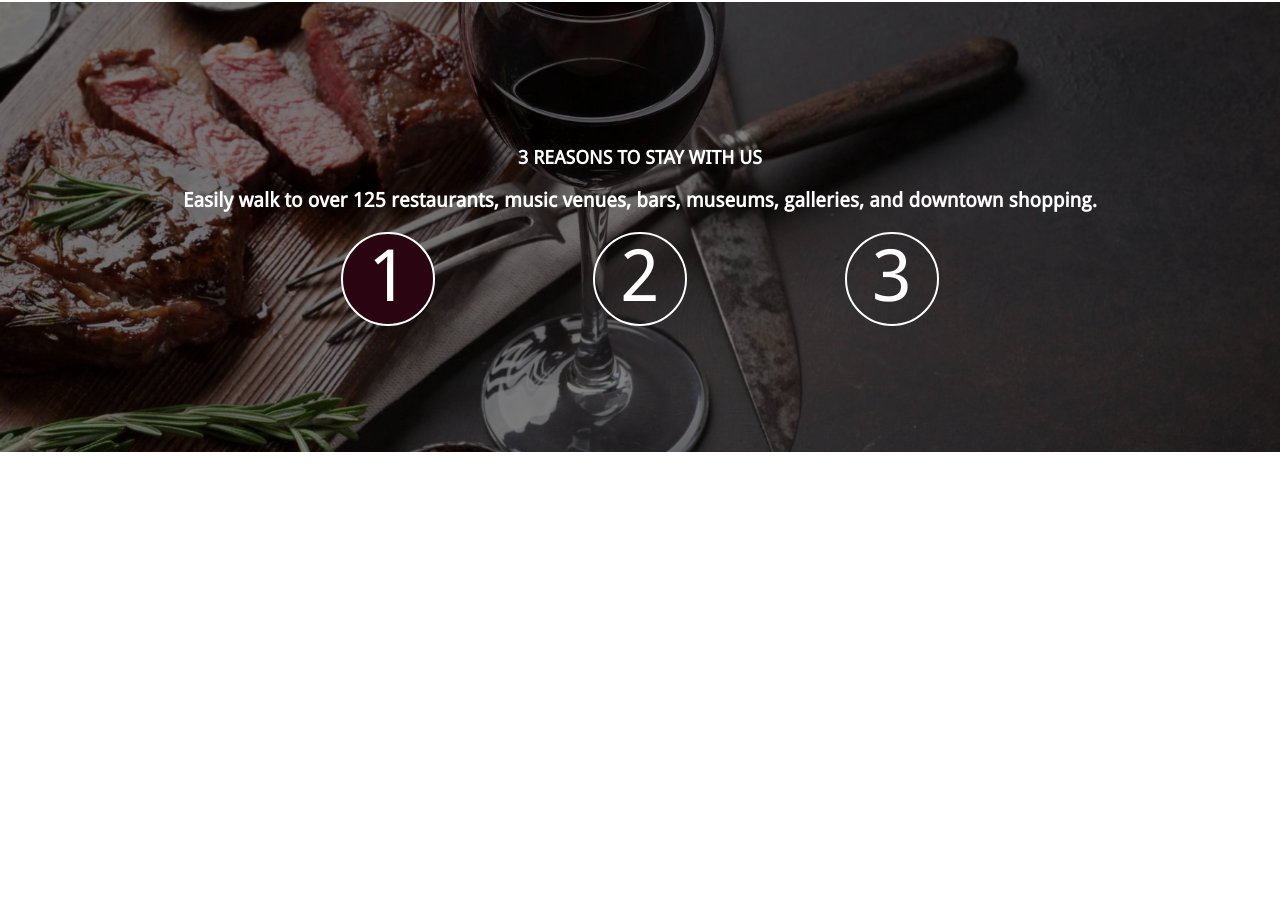
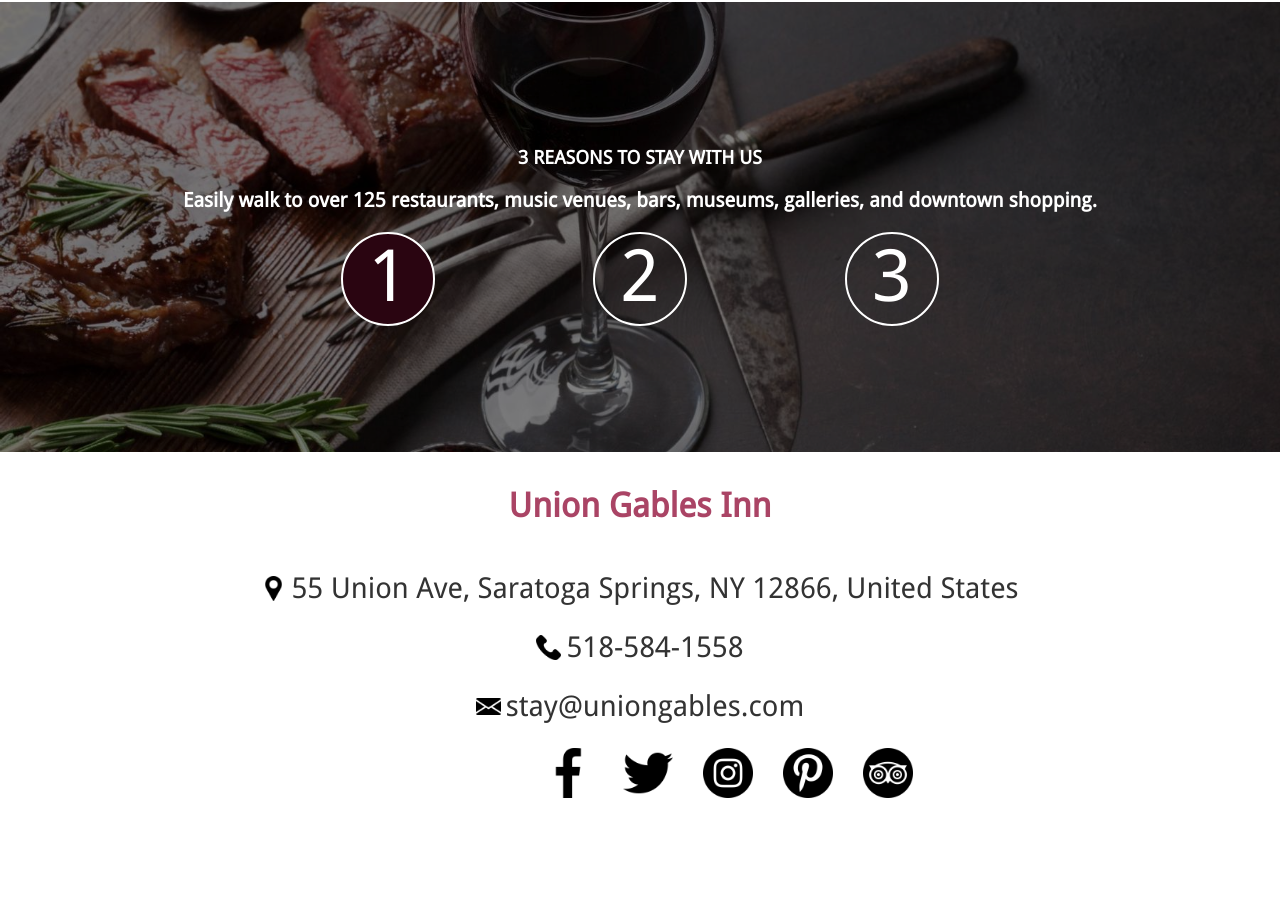
Before and after one commit to vilaj46/union-gables, a Gatsby site: page / in a window 1280 px wide. Shown: the part 2789-3700 px from the top of the page. Before the commit the page ends 3241 px from the top, so only its background shows below. Built offline with nearby package versions, Linux system fonts and the light colour scheme; Gatsby itself is replaced by a stand-in of ours.

Commit message:
Started Footer and added social media links.

```diff
--- a/src/pages/index.js
+++ b/src/pages/index.js
@@ -4,10 +4,9 @@ import * as React from "react";
  * Discover Saratoga Links
  * Add Space in Good to Know
  * Gray block above 3 reasons
- * Footer
  *
  *
- *
+ * Spacing below 3 reasons to stay with us is weird.
  * Not using CoronaModal
  */
 
@@ -23,7 +22,7 @@ import FontContainer from "../styledComponents/Shared/FontContainer";
 
 // Components
 import Header from "../styledComponents/Header/Header";
-// import Footer from "../components/Footer/Footer.js";
+import Footer from "../styledComponents/Footer/Footer";
 
 // styles
 import "./style.css";
@@ -33,7 +32,7 @@ const IndexPage = () => {
     <FontContainer>
       <Header />
       <HomePage />
-      {/*<Footer /> */}
+      <Footer />
     </FontContainer>
   );
 };
--- /dev/null
+++ b/src/styledComponents/Footer/Footer.js
@@ -0,0 +1,109 @@
+import * as React from "react";
+import { Link } from "gatsby";
+import styled from "styled-components";
+
+// Sub Components
+import FontContainer from "../Shared/FontContainer";
+import SocialLinks from "./SocialLinks";
+
+// Icons - from flaticon
+import pin from "../../icons/pin.png";
+import telephone from "../../icons/phone.png";
+import email from "../../icons/email.png";
+
+const Container = styled.div`
+  text-align: center;
+  color: #333;
+  padding-bottom: 100px;
+
+  @media screen and (min-width: 700px) {
+    font-size: 1.5rem;
+  }
+
+  @media screen and (min-width: 900px) {
+    font-size: 1.8rem;
+  }
+`;
+
+const FooterTitle = styled.h3`
+  color: #aa4465;
+`;
+
+const Icon = styled.img`
+  height: 25px;
+  width: 25px;
+  padding-right: 5px;
+`;
+
+const Anchor = styled.a`
+  color: #333;
+  text-decoration: none;
+`;
+
+const IconContainer = styled.div`
+  display: flex;
+  justify-content: center;
+  align-items: center;
+  padding: 12.5px 0;
+`;
+
+const Paragraph = styled.p`
+  margin: 0;
+  padding: 0;
+`;
+
+const Span = styled.span`
+  @media screen and (min-width: 450px) {
+    display: none;
+  }
+`;
+
+const Span2 = styled.span`
+  @media screen and (max-width: 450px) {
+    display: none;
+  }
+`;
+
+const Footer = () => {
+  return (
+    <Container>
+      <FontContainer>
+        <FooterTitle>Union Gables Inn</FooterTitle>
+        <IconContainer>
+          <Icon src={pin} alt="Location" />
+          <Paragraph>
+            55 Union Ave, Saratoga Springs, NY 12866,{" "}
+            <Span2>United States</Span2>
+            <Span>US</Span>
+          </Paragraph>
+        </IconContainer>
+        <IconContainer>
+          <Icon src={telephone} alt="Phone Call" />
+          <Anchor href="tel:518-584-1558">518-584-1558</Anchor>
+        </IconContainer>
+        <IconContainer>
+          <Icon src={email} alt="Email" />
+          <Anchor href="mailto:stay@uniongables.com">
+            stay@uniongables.com
+          </Anchor>
+        </IconContainer>
+        <SocialLinks />
+        {/* <FooterLinks /> */}
+      </FontContainer>
+    </Container>
+  );
+};
+
+// const FooterLinks = () => {
+//   return (
+//     <Container>
+//       <Link to="#">Newsletter</Link>
+//       <Link to="#">Event Inquiries</Link>
+//       <Link to="#">Cookie Policy</Link>
+//       <Link to="#">Privacy Policy</Link>
+//       <Link to="#">Sitemap</Link>
+//     </Container>
+//   );
+// };
+
+export default Footer;
--- /dev/null
+++ b/src/styledComponents/Footer/SocialLinks.js
@@ -0,0 +1,100 @@
+import * as React from "react";
+import { Link } from "gatsby";
+import styled from "styled-components";
+
+// Sub Components
+import FontContainer from "../Shared/FontContainer";
+
+// Icons - from flaticon
+import facebook from "../../icons/facebook.png";
+import instagram from "../../icons/instagram.png";
+import pinterest from "../../icons/pinterest.png";
+import tripadvisor from "../../icons/tripadvisor.png";
+import twitter from "../../icons/twitter.png";
+
+const Container = styled.div`
+  text-align: center;
+  color: #333;
+  padding-bottom: 100px;
+  padding: 12.5px 0;
+  max-width: 450px;
+  margin: 0 auto;
+`;
+
+const Icon = styled.img`
+  height: 25px;
+  width: 25px;
+  padding: 0 5px;
+
+  @media screen and (min-width: 700px) {
+    height: 35px;
+    width: 35px;
+    padding: 0 10px;
+  }
+
+  @media screen and (min-width: 900px) {
+    height: 50px;
+    width: 50px;
+    padding: 0 15px;
+  }
+`;
+
+const IconContainer = styled.a`
+  display: flex;
+  justify-content: center;
+  align-items: center;
+`;
+
+const WidthRestriction = styled.div`
+  width: 50%;
+  margin: 0 auto;
+`;
+
+const IconsContainer = styled.div`
+  display: flex;
+  justify-content: space-around;
+`;
+
+const SocialLinks = () => {
+  return (
+    <Container>
+      <FontContainer>
+        <WidthRestriction>
+          <IconsContainer>
+            <IconContainer
+              href="https://www.facebook.com/UnionGables/"
+              target="_blank"
+            >
+              <Icon src={facebook} alt="Facebook" />
+            </IconContainer>
+            <IconContainer
+              href="https://twitter.com/uniongables"
+              target="_blank"
+            >
+              <Icon src={twitter} alt="Twitter" />
+            </IconContainer>
+            <IconContainer
+              href="https://instagram.com/uniongables/"
+              target="_blank"
+            >
+              <Icon src={instagram} alt="Instagram" />
+            </IconContainer>
+            <IconContainer
+              href="https://www.pinterest.com/uniongables/"
+              target="_blank"
+            >
+              <Icon src={pinterest} alt="Pinterest" />
+            </IconContainer>
+            <IconContainer
+              href="https://www.tripadvisor.com/Hotel_Review-g48562-d80181-Reviews-Union_Gables_Inn-Saratoga_Springs_New_York.html"
+              target="_blank"
+            >
+              <Icon src={tripadvisor} alt="Trip Advisor" />
+            </IconContainer>
+          </IconsContainer>
+        </WidthRestriction>
+      </FontContainer>
+    </Container>
+  );
+};
+export default SocialLinks;
```
Also changed, not shown: src/components/Footer/Footer.js (deleted, +0 -28 lines), src/icons/email.png (added), src/icons/facebook.png (added), src/icons/instagram.png (added), src/icons/phone.png (added), src/icons/pin.png (added), src/icons/pinterest.png (added), src/icons/tripadvisor.png (added), src/icons/twitter.png (added), src/images/icon.png (deleted).
